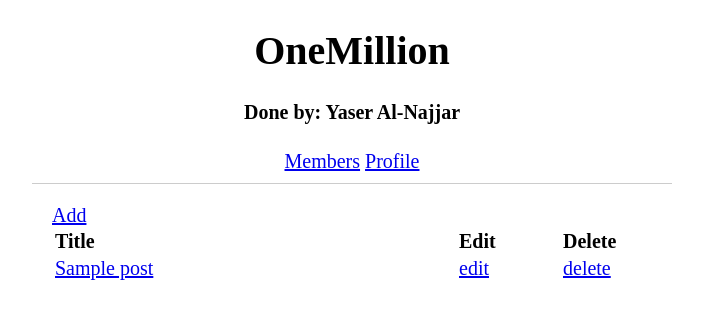
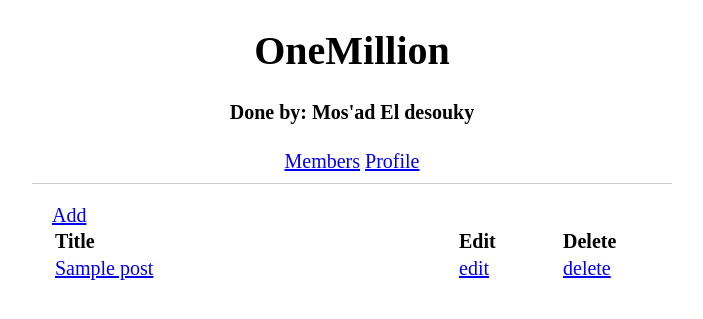
Before and after one commit to Hodoaa/forums-flask, a Flask app: template app/templates/index.html in a window 1280 px wide. Shown: the top 319 px of the page, without its empty margins (288-991 px from the left). Run offline with Flask 2, Linux system fonts and the light colour scheme; the template is opened without the code that fills it: most values are stand-ins (such as "Sample title", 1, 10 or a date in 2020); parts of the project's set-up code (start-up, migrations or seed data) failed here and were passed over.

Commit message:
Git Flow 1

```diff
--- a/app/templates/index.html
+++ b/app/templates/index.html
@@ -12,7 +12,7 @@
 
     <div class="centered-item">
         <h1>OneMillion</h1>
-		<h4>Done by: Yaser Al-Najjar</h4>
+		<h4>Done by: Mos'ad El desouky</h4>
     </div>
 
     <div class="centered-item">
```
